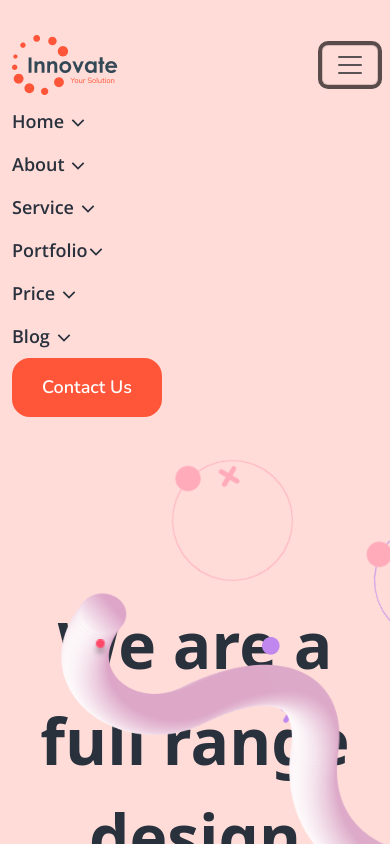
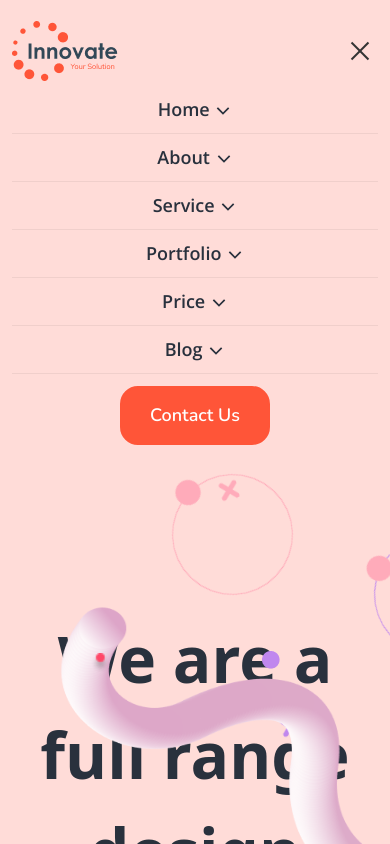
Before and after one commit to basudevkumer/React_Innovale_One, a React (Vite) app: page / in a window 390 px wide. Both pictures are taken after a click on the button "Toggle navigation". Shown: the top 844 px of the page. Built offline with nearby package versions, Linux system fonts and the light colour scheme.

Commit message:
feat(navbar): make responsive with custom toggle
- Add custom hamburger button with open/close animation
- Control collapse via useState + expanded prop
- Hide toggler on lg breakpoint using d-lg-none
- Close menu on nav link and button click
- Support from 320px

```diff
--- a/src/component/menu/Menu.jsx
+++ b/src/component/menu/Menu.jsx
@@ -1,43 +1,47 @@
-import { Container, Image, Nav, Navbar, NavDropdown } from "react-bootstrap";
+import { useState } from "react";
+import { Container, Image, Nav, Navbar } from "react-bootstrap";
 import { IoChevronDownSharp } from "react-icons/io5";
 import "./menu.css";
 import Button from "../button/Button";
 import NavImages from "../../assets/navLogo.png";
 
 const Menu = () => {
+  const [expanded, setExpanded] = useState(false);
+
   return (
-    <Navbar expand="lg" className="navbarMain">
+    <Navbar expand="lg" className="navbarMain" expanded={expanded}>
       <Container>
-        <Navbar.Brand>
-
+        <Navbar.Brand href="/">
           <Image src={NavImages} className="commonImage" />
         </Navbar.Brand>
-        <Navbar.Toggle aria-controls="basic-navbar-nav" />
+
+        {/* Custom Hamburger Toggle */}
+        <button
+          className={`custom-toggler ${expanded ? "open" : ""}`}
+          onClick={() => setExpanded((prev) => !prev)}
+          aria-label="Toggle navigation"
+        >
+          <span></span>
+          <span></span>
+          <span></span>
+        </button>
+
         <Navbar.Collapse id="basic-navbar-nav">
           <Nav className="mx-auto coustomNav">
-            <Nav.Link className="openSence boldPragraph">
-              Home <IoChevronDownSharp />
-            </Nav.Link>
-            <Nav.Link className="openSence boldPragraph">
-              About <IoChevronDownSharp />
-            </Nav.Link>
-            <Nav.Link className="openSence boldPragraph">
-              Service <IoChevronDownSharp />
-            </Nav.Link>
-            <Nav.Link className="openSence boldPragraph">
-              Portfolio
-              <IoChevronDownSharp />
-            </Nav.Link>
-            <Nav.Link className="openSence boldPragraph">
-              Price <IoChevronDownSharp />
-            </Nav.Link>
-            <Nav.Link className="openSence boldPragraph">
-              Blog <IoChevronDownSharp />
-            </Nav.Link>
+            {["Home", "About", "Service", "Portfolio", "Price", "Blog"].map((item) => (
+              <Nav.Link
+                key={item}
+                className="openSence boldPragraph"
+                onClick={() => setExpanded(false)}
+              >
+                {item} <IoChevronDownSharp />
+              </Nav.Link>
+            ))}
           </Nav>
-          <Button
-            children={"Contact Us"}
-          />
+
+          <div className="contact-btn-wrapper">
+            <Button onClick={() => setExpanded(false)}>Contact Us</Button>
+          </div>
         </Navbar.Collapse>
       </Container>
     </Navbar>
--- a/src/component/menu/menu.css
+++ b/src/component/menu/menu.css
@@ -1,12 +1,77 @@
-.coustomNav {
-  column-gap: 13px;
-}
-.coustomNav a:hover {
-  color: #ff5538;
+.navbarMain {
+  background: #ffdcd8;
+  padding: 16px 0;
 }
 
+.coustomNav {
+  column-gap: 4px;
+}
 
-.navbarMain {
-  background: #ffdcd8;
-  padding: 30px 0;
+.coustomNav .nav-link:hover {
+  color: #ff5538 !important;
 }
+
+/* Custom Hamburger */
+.custom-toggler {
+  border: none;
+  background: transparent;
+  cursor: pointer;
+  padding: 6px;
+  display: flex;
+  flex-direction: column;
+  gap: 5px;
+}
+
+.custom-toggler span {
+  display: block;
+  width: 24px;
+  height: 2px;
+  background: #333;
+  transition: all 0.3s ease;
+  transform-origin: center;
+}
+
+.custom-toggler.open span:nth-child(1) {
+  transform: translateY(7px) rotate(45deg);
+}
+.custom-toggler.open span:nth-child(2) {
+  opacity: 0;
+  transform: scaleX(0);
+}
+.custom-toggler.open span:nth-child(3) {
+  transform: translateY(-7px) rotate(-45deg);
+}
+
+@media (max-width: 991px) {
+  .coustomNav {
+    flex-direction: column;
+    align-items: center !important;
+    width: 100%;
+
+  }
+
+  .coustomNav .nav-link {
+    width: 100%;
+    padding: 10px 8px !important;
+    border-bottom: 1px solid rgba(0, 0, 0, 0.06);
+    text-align: center;
+
+  }
+
+  .contact-btn-wrapper {
+    margin-top: 12px;
+    width: 100%;
+    display: flex;
+    justify-content: center;
+  }
+
+  .contact-btn-wrapper button {
+    width: 100%;
+  }
+}
+
+@media (min-width: 992px) {
+  .custom-toggler {
+    display: none;
+  }
+}
```
Also changed, not shown: 1 other file (tests, documents, lock files or other folders).
